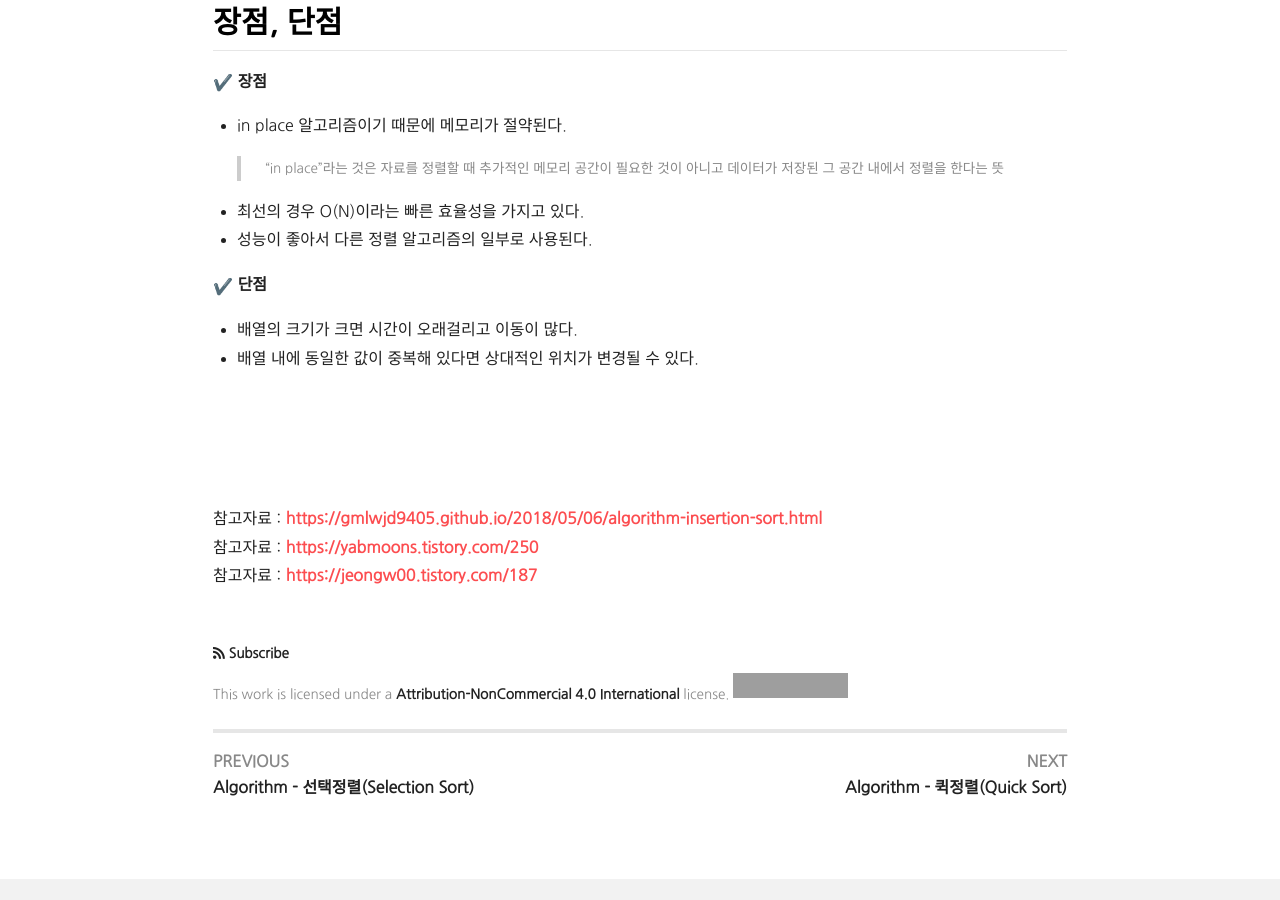
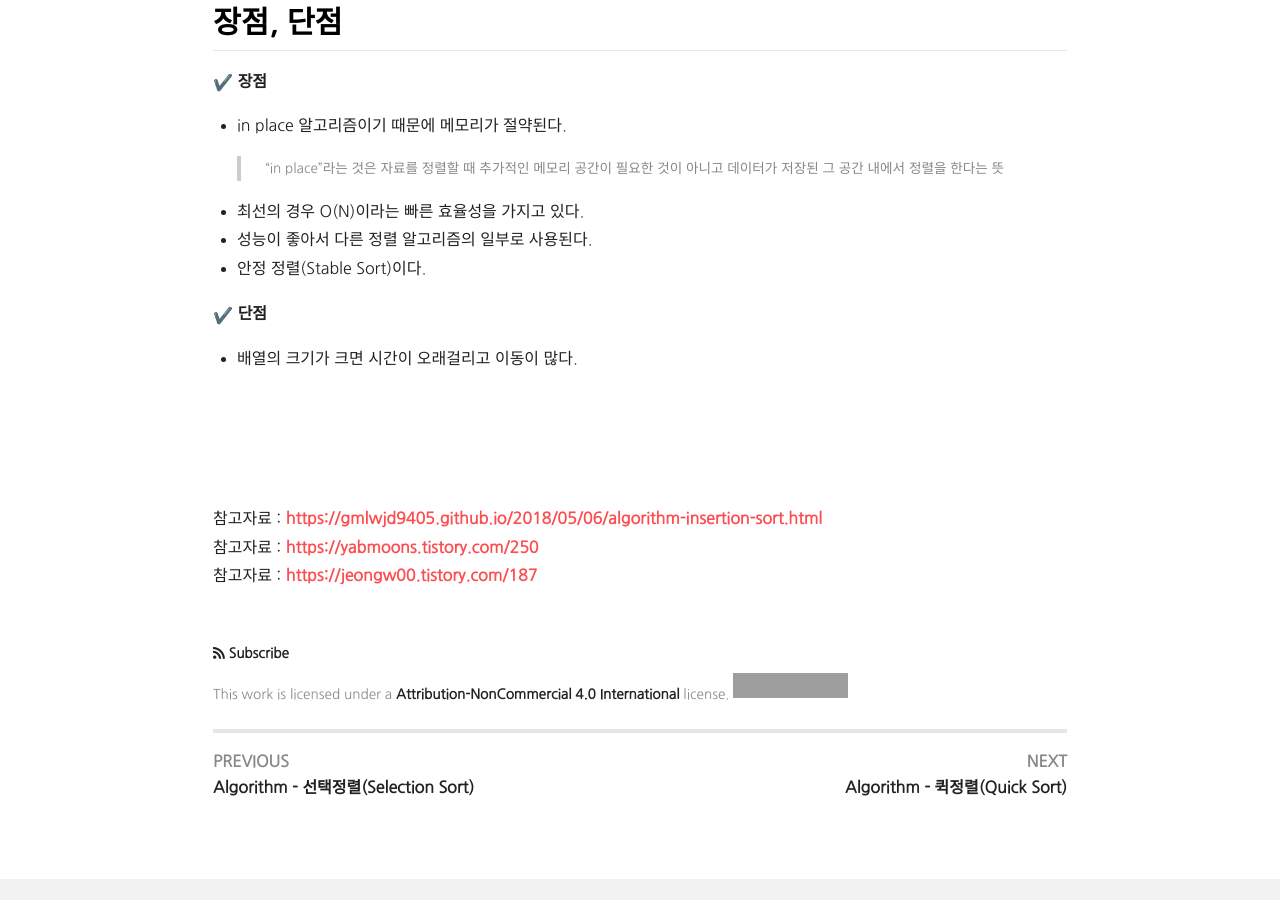
Before and after one commit to hhyemi/hhyemi.github.io, a Jekyll site: the page built from _posts/2021-03-04-InsertionSort.md, in a window 1280 px wide and 900 px high, scrolled down 3073 px. Built offline with Jekyll 4.4.1, drawn with Linux system fonts in a browser that asks for light colours; nearby versions of some CDN libraries; emoji names are drawn with the system emoji font; comment, search, counter and statistics services are not loaded; grey boxes are pictures that could not be loaded.

Commit message:
fix: 내용수정

````diff
--- a/_posts/2021-03-04-InsertionSort.md
+++ b/_posts/2021-03-04-InsertionSort.md
@@ -17,36 +18,38 @@ summary :  지정한 자리에 데이터를 삽입하여 정렬하는 알고리
 - 두 번째 index부터 왼쪽 데이터와 비교한다.
 - 1회전 : 5를 key값으로 두면 왼쪽데이터인 8과 비교를한다. 해당key값이 더 작기때문에 8은 뒤 index로 이동하게 되고 더 비교할 대상이 없으니 8앞에 5를 삽입하게 된다.<br/>
 - 2회전 : 2회전도 똑같이 비교하는데 이번에는 8를 뒤로 이동하고 앞에 비교대상 5가 있으니 또 비교하게된다. <br/>
-이렇게 비교대상이 앞에 있을때 까지 비교하고 데이터를 삽입하는 것을 반복한다.<br/>
+  이렇게 비교대상이 앞에 있을때 까지 비교하고 데이터를 삽입하는 것을 반복한다.<br/>
 - 만약 삽입이 일어나면 앞에 데이터는 비교하지 않아도된다.<br/>
 
+## JavaScript
 
-## JavaScript
 ```javascript
-function insertionSort (arr) {
-    for (let i = 1; i < arr.length; i++) {
-        let j = i - 1;
-        let temp = arr[i];
-        while (j >= 0 && arr[j] > temp) {
-            arr[j + 1] = arr[j];
-            arr[j] = temp;
-            j--;
-        }
+function insertionSort(arr) {
+  for (let i = 1; i < arr.length; i++) {
+    let j = i - 1;
+    let temp = arr[i];
+    while (j >= 0 && arr[j] > temp) {
+      arr[j + 1] = arr[j];
+      arr[j] = temp;
+      j--;
     }
-    return arr;
+  }
+  return arr;
 }
 
 console.log(insertionSort([5, 4, 3, 2, 1]));
 ```
-- 첫번째 for문은 ```let i = 1```인 이유는 두 번째 index부터 시작하기 때문이다.
-- ```let j = i - 1;``` key의 왼쪽 전 index부터 시작한다.
-- ```let temp = arr[i];``` temp의 key값을 넣어준다.
-- ```while (j >= 0 && arr[j] > temp) {``` 여기서 ```j>=0```은 index가 0인 곳 까지만 하기위함이고 ```arr[j] > temp```은 key값이 비교대상보다 작을때 삽입을 하기위한 조건이다.
-- ```j--;``` index를 줄여 앞으로 비교하게 한다.
-<br/>
-<br/>
+
+- 첫번째 for문은 `let i = 1`인 이유는 두 번째 index부터 시작하기 때문이다.
+- `let j = i - 1;` key의 왼쪽 전 index부터 시작한다.
+- `let temp = arr[i];` temp의 key값을 넣어준다.
+- `while (j >= 0 && arr[j] > temp) {` 여기서 `j>=0`은 index가 0인 곳 까지만 하기위함이고 `arr[j] > temp`은 key값이 비교대상보다 작을때 삽입을 하기위한 조건이다.
+- `j--;` index를 줄여 앞으로 비교하게 한다.
+  <br/>
+  <br/>
 
 **:white_check_mark: 참고하면 좋은 코드**
+
 ```javascript
 function insertionSort(arr, length = arr.length) {
   for (let i = 1; i < length; i++) {
@@ -62,25 +65,28 @@ function insertionSort(arr, length = arr.length) {
 
 console.log(insertionSort([8, 5, 6, 2, 4])); // [2, 4, 5, 6, 8]
 ```
+
 while문 대신 for문에 조건을 넣어서 이용한 코드이다. <br/>
 for문동안 비교 반복을 한 후 for문이 끝나면 삽입해주는 코드이다. <br/>
 
+## 시간복잡도
 
-
-## 시간복잡도
 - 최악의 경우 : 정렬이 하나도 안 되어있는 경우 **O(n^2)**
 - 최선의 경우 : 완전 정렬되어있는 경우 **O(n)**
 
 ## 장점, 단점
+
 **:heavy_check_mark: 장점**
+
 - in place 알고리즘이기 때문에 메모리가 절약된다.
-> "in place"라는 것은 자료를 정렬할 때 추가적인 메모리 공간이 필요한 것이 아니고 데이터가 저장된 그 공간 내에서 정렬을 한다는 뜻
+  > "in place"라는 것은 자료를 정렬할 때 추가적인 메모리 공간이 필요한 것이 아니고 데이터가 저장된 그 공간 내에서 정렬을 한다는 뜻
 - 최선의 경우 O(N)이라는 빠른 효율성을 가지고 있다.
 - 성능이 좋아서 다른 정렬 알고리즘의 일부로 사용된다.
+- 안정 정렬(Stable Sort)이다.
 
 **:heavy_check_mark: 단점**
+
 - 배열의 크기가 크면 시간이 오래걸리고 이동이 많다.
-- 배열 내에 동일한 값이 중복해 있다면 상대적인 위치가 변경될 수 있다.
 
 <br/><br/><br/><br/>
 참고자료 : [https://gmlwjd9405.github.io/2018/05/06/algorithm-insertion-sort.html](https://gmlwjd9405.github.io/2018/05/06/algorithm-insertion-sort.html) <br/>
````
Also changed, not shown: other parts of _posts/2021-03-04-InsertionSort.md (+2 -1 lines).
